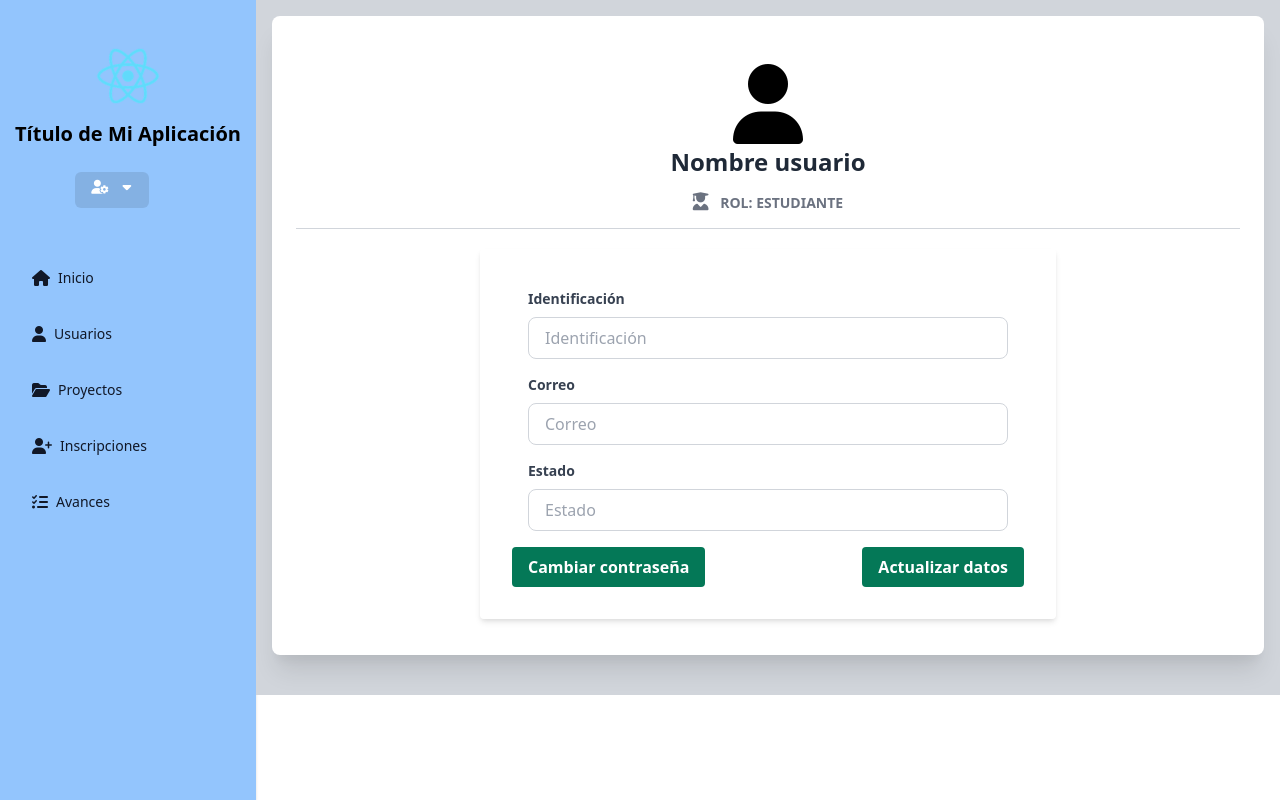
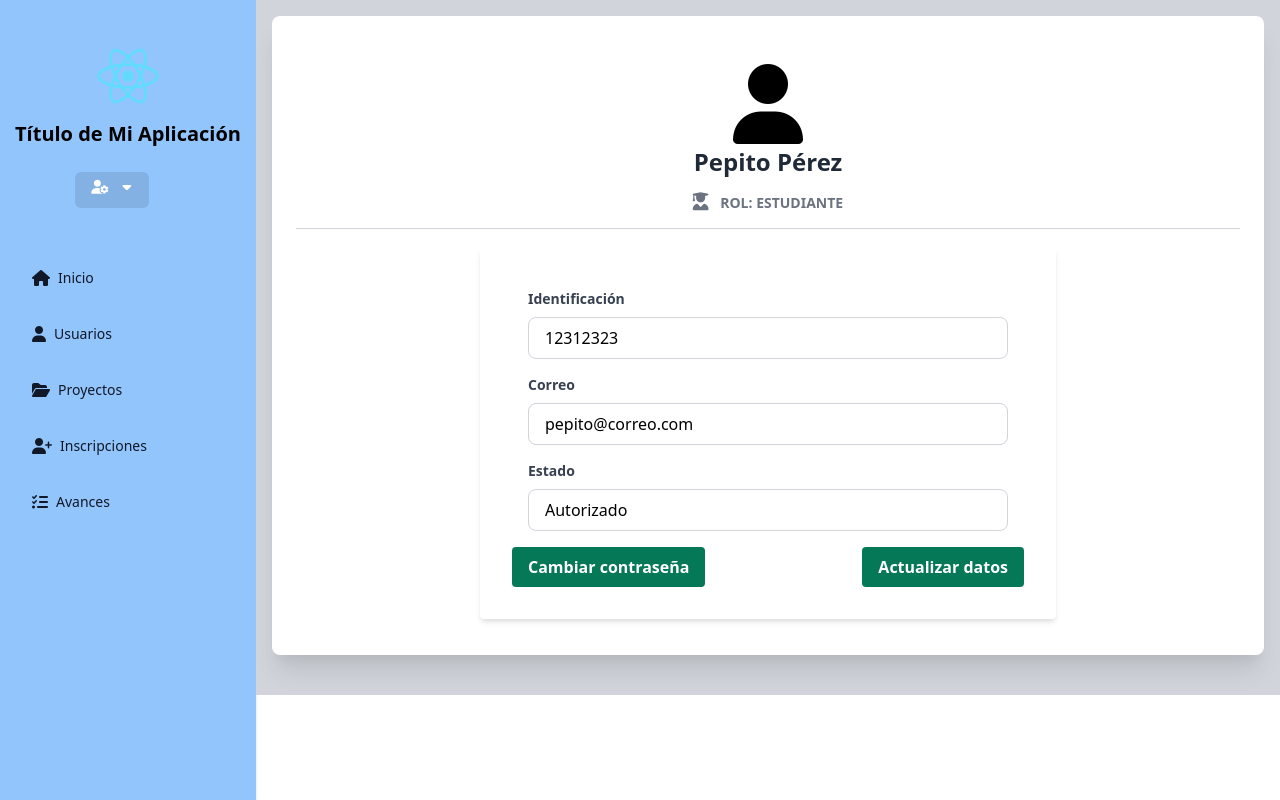
Before and after one commit to ksbcoder/repo-ada-dev, a React (Create React App) app: page /perfil in a window 1280 px wide. Built offline with nearby package versions, Linux system fonts and the light colour scheme.

Commit message:
Propuesta interfaz perfil de usuario

```diff
--- a/src/App.jsx
+++ b/src/App.jsx
@@ -18,7 +18,12 @@ function App() {
   const [userData, setUserData] = useState({});
 
   return (
-
+    <Auth0Provider
+      domain="misiontic-concesionario.us.auth0.com"
+      clientId="WsdhjjQzDLIZEHA6ouuxXGxFONFGAQ4g"
+      redirectUri="http://localhost:3000/admin"
+      audience="api-autenticacion-concesionario-mintic"
+    >
       <UserContext.Provider value={{ userData, setUserData }}>
         <BrowserRouter>
           <Routes>
@@ -36,7 +41,7 @@ function App() {
           </Routes>
         </BrowserRouter>
       </UserContext.Provider>
-
+    </Auth0Provider>
   );
 }
 
--- a/src/pages/usuarios/Perfil.jsx
+++ b/src/pages/usuarios/Perfil.jsx
@@ -15,7 +15,7 @@ const Perfil = () => {
                                 <div className="text-center mt-12">
                                     <i class="fas fa-user fa-5x"></i>
                                     <h3 className="text-2xl font-semibold leading-normal mb-2 text-gray-800 mb-2">
-                                        Nombre usuario
+                                        Pepito Pérez
                                     </h3>
                                     <div className="text-sm leading-normal mt-0 mb-2 text-gray-500 font-bold uppercase">
                                         <i className="fas fa-user-graduate mr-2 text-lg text-gray-500"></i>{" "}
@@ -40,6 +40,7 @@ const Perfil = () => {
                                                     id="identificacion"
                                                     placeholder="Identificación"
                                                     disabled
+                                                    value="12312323"
                                                 />
                                             </div>
                                             <div className="m-4">
@@ -51,10 +52,11 @@ const Perfil = () => {
                                                 </label>
                                                 <input
                                                     className="bg-white focus:outline-none focus:shadow-outline border border-gray-300 rounded-lg py-2 px-4 block w-full appearance-none leading-normal"
-                                                    type="text"
+                                                    type="email"
                                                     id="correo"
                                                     placeholder="Correo"
                                                     disabled
+                                                    value="pepito@correo.com"
                                                 />
                                             </div>
                                             <div className="m-4">
@@ -70,6 +72,7 @@ const Perfil = () => {
                                                     id="estado"
                                                     placeholder="Estado"
                                                     disabled
+                                                    value="Autorizado"
                                                 />
                                             </div>
                                             <div class="flex items-center justify-between">
@@ -242,7 +245,7 @@ const Perfil = () => {
                                                                     </label>
                                                                     <input
                                                                         className="bg-white focus:outline-none focus:shadow-outline border border-gray-300 rounded-lg py-2 px-4 block w-full appearance-none leading-normal"
-                                                                        type="text"
+                                                                        type="email"
                                                                         id="correo"
                                                                         placeholder="Correo"
 
```
